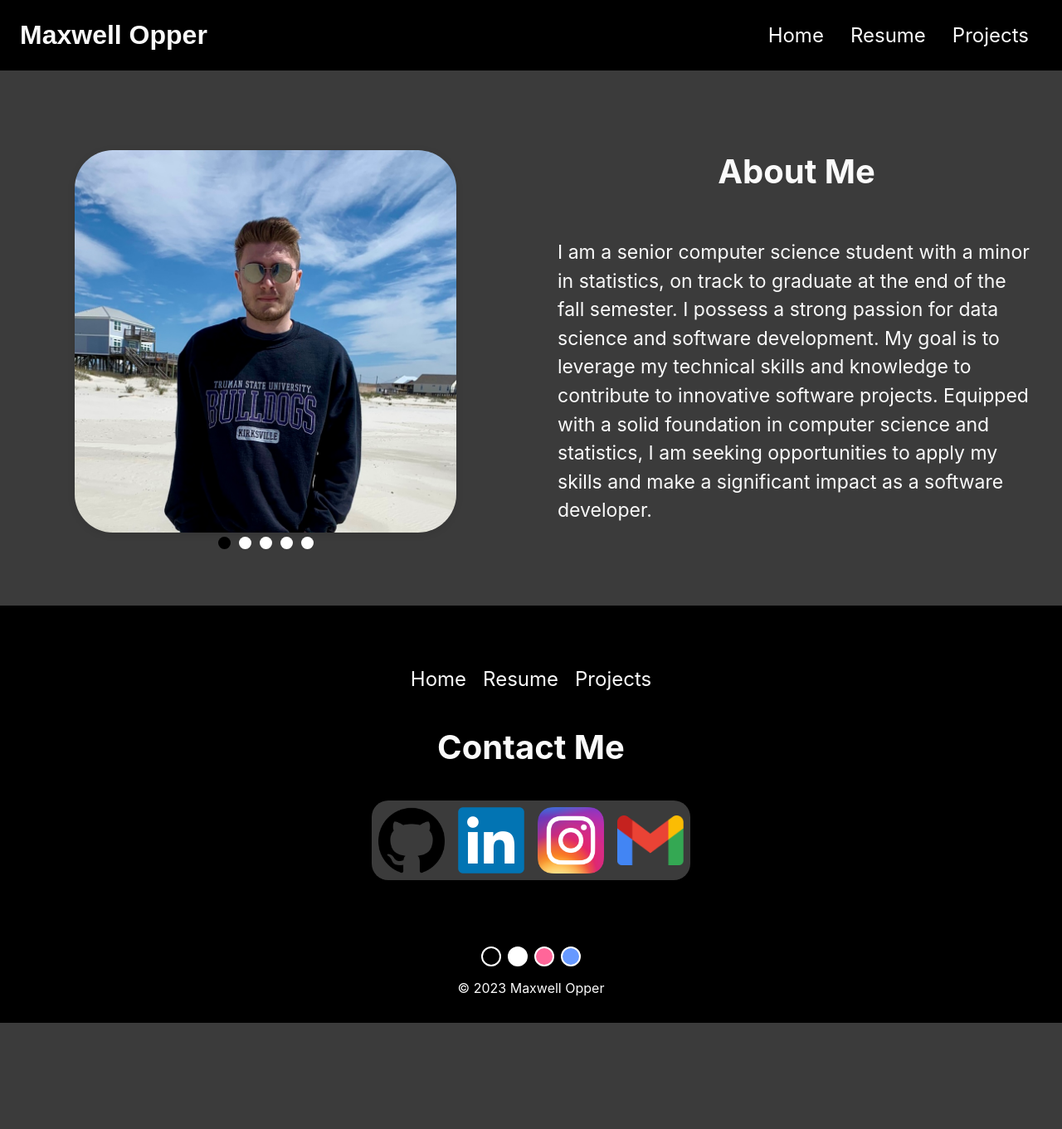
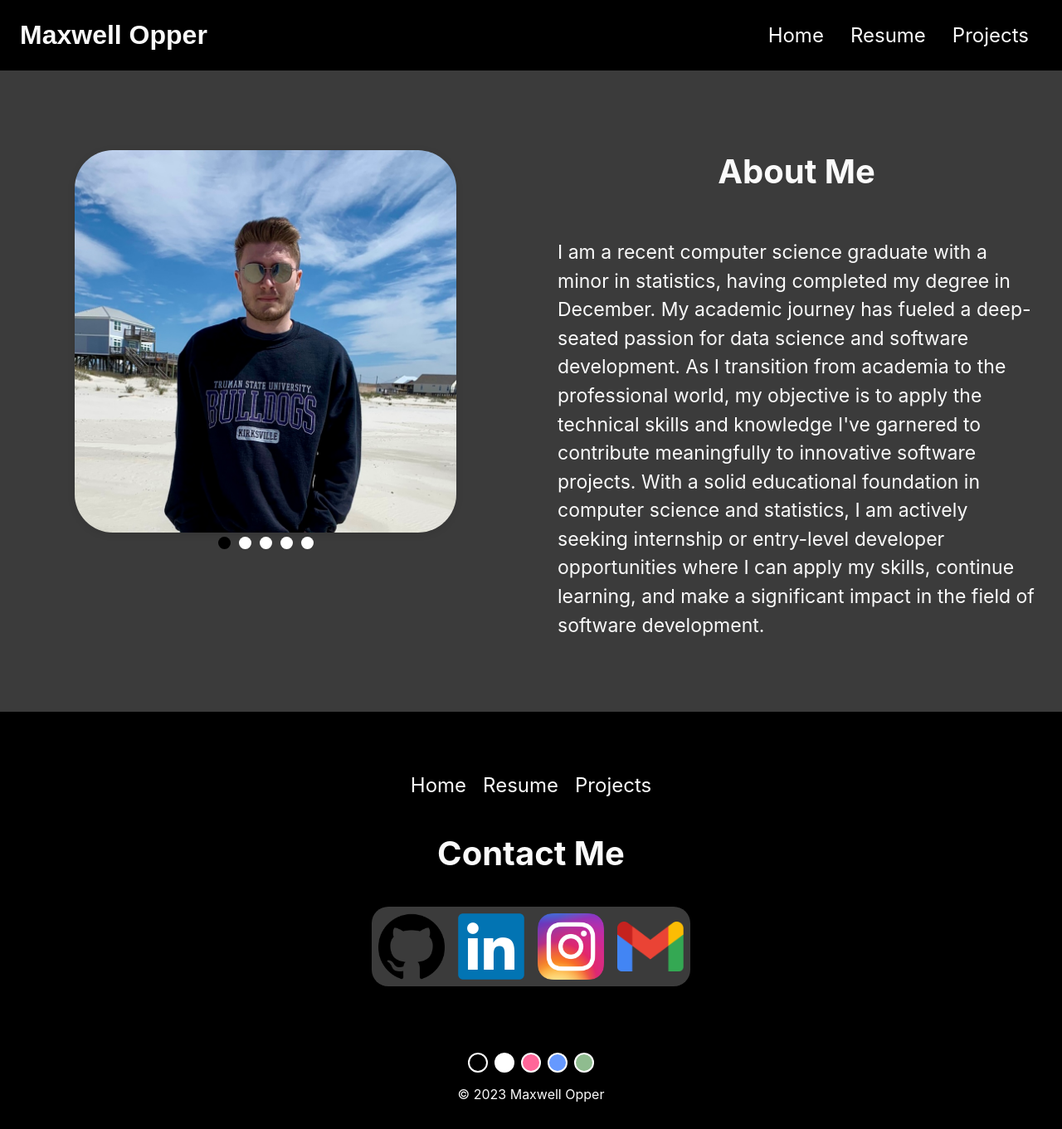
Before and after one commit to MaxOpper/MaxOpper, a React (Create React App) app in the folder portfolio/: page / in a window 1280 px wide. Shown: the whole page at 83% size. Before the commit the page ends 1233 px from the top, so only its background shows below. Built offline with nearby package versions, Linux system fonts and the light colour scheme.

Commit message:
pastel green and about me

```diff
--- a/portfolio/src/components/Footer.css
+++ b/portfolio/src/components/Footer.css
@@ -45,6 +45,10 @@
   border: 2px solid #ffffff;
 }
 
+.green.mode-switcher-circle {
+  background-color: #8fbc8f;
+  border: 2px solid #ffffff;
+}
 .mode-switcher-circle.active {
   border: 2px solid #ffffff;
 }
--- a/portfolio/src/components/Footer.js
+++ b/portfolio/src/components/Footer.js
@@ -7,7 +7,7 @@ const Footer = () => {
   const handleModeChange = (newMode) => {
     setMode(newMode);
     // Remove previous class and add new class to the body tag
-    document.body.classList.remove('light-theme', 'dark-theme', 'pink-theme', 'blue-theme');
+    document.body.classList.remove('light-theme', 'dark-theme', 'pink-theme', 'blue-theme', 'green-theme');
     document.body.classList.add(`${newMode}-theme`);
     console.log(newMode);
   };
@@ -39,6 +39,10 @@ const Footer = () => {
             className={`mode-switcher-circle blue ${mode === 'blue' ? 'active' : ''}`}
             onClick={() => handleModeChange('blue')}
           ></div>
+          <div
+            className={`mode-switcher-circle green ${mode === 'green' ? 'active' : ''}`}
+            onClick={() => handleModeChange('green')}
+          ></div>
         </div>
       </div>
       <p>&copy; 2023 Maxwell Opper</p>
--- a/portfolio/src/components/Home.js
+++ b/portfolio/src/components/Home.js
@@ -52,7 +52,7 @@ const Home = () => {
           <div className="container">
             <h2>About Me</h2>
             <p className="about-text">
-              I am a senior computer science student with a minor in statistics, on track to graduate at the end of the fall semester. I possess a strong passion for data science and software development. My goal is to leverage my technical skills and knowledge to contribute to innovative software projects. Equipped with a solid foundation in computer science and statistics, I am seeking opportunities to apply my skills and make a significant impact as a software developer.
+            I am a recent computer science graduate with a minor in statistics, having completed my degree in December. My academic journey has fueled a deep-seated passion for data science and software development. As I transition from academia to the professional world, my objective is to apply the technical skills and knowledge I've garnered to contribute meaningfully to innovative software projects. With a solid educational foundation in computer science and statistics, I am actively seeking internship or entry-level developer opportunities where I can apply my skills, continue learning, and make a significant impact in the field of software development.
             </p>
           </div>
         </div>
--- a/portfolio/src/index.css
+++ b/portfolio/src/index.css
@@ -46,10 +46,19 @@ code {
 
 /* Blue theme */
 .blue-theme {
-  --background-color: #6c9fe0; /* Blue shade analogous to pink background */
-  --text-color: #2d2d2d; /* Keeping the text color similar for good contrast */
-  --primary-color: #aec9ff; /* Lighter blue for primary elements */
-  --body-color: #aec9ff; /* Blue shade analogous to pink body background */
-  --unselected-dot-color: #ffffff; /* White for unselected dots for contrast */
-  --selected-dot-color: #003399; /* Deeper blue for selected dots */
+  --background-color: #6c9fe0;
+  --text-color: #2d2d2d;
+  --primary-color: #aec9ff;
+  --body-color: #aec9ff;
+  --unselected-dot-color: #ffffff;
+  --selected-dot-color: #003399;
 }
+
+.green-theme {
+  --background-color: #8fbc8f; /* A soft pastel green background */
+  --text-color: #2d2d2d; /* A dark gray for text that ensures good contrast and readability */
+  --primary-color: #b2d8b2; /* A lighter shade of pastel green for primary elements */
+  --body-color: #b2d8b2; /* This can be used for the overall body background if desired */
+  --unselected-dot-color: #ffffff; /* White for unselected dots */
+  --selected-dot-color: #004d33; /* A darker green for selected dots or accents */
+}
```
